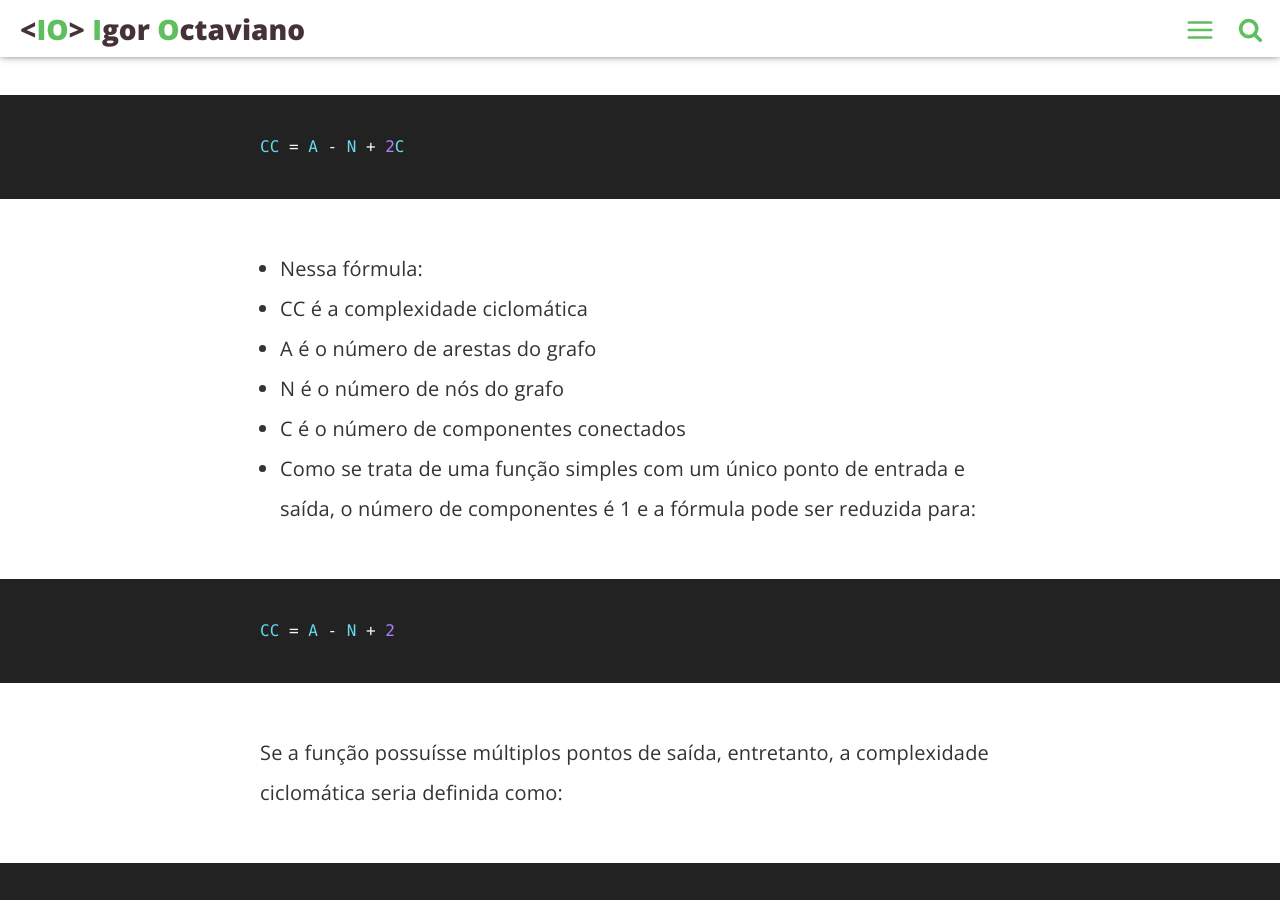
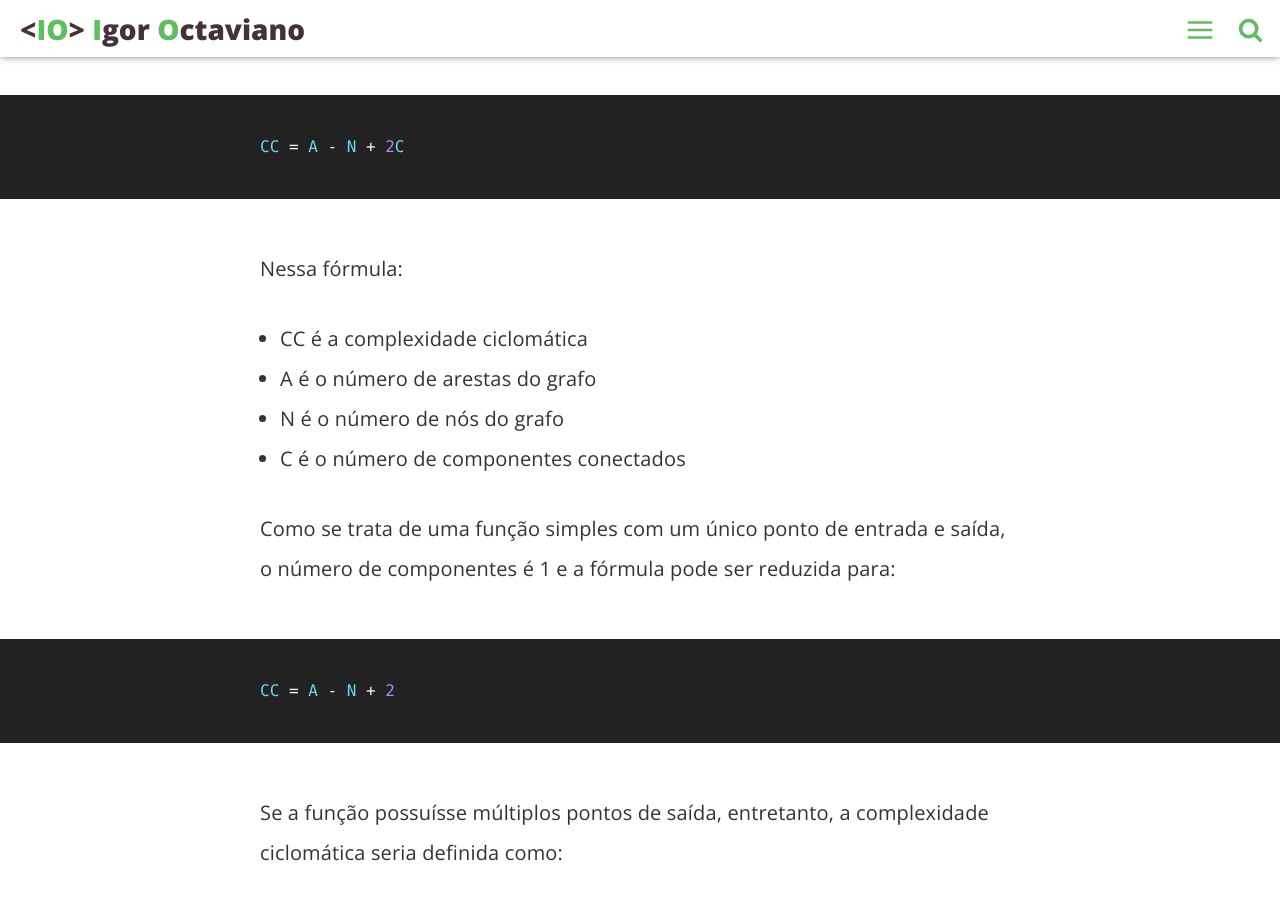
Before and after one commit to igoroctaviano/blog, a Jekyll site: the page built from _posts/2016-03-22-complexidade-ciclomatica.md, in a window 1280 px wide and 900 px high, scrolled down 3551 px. Built offline with Jekyll 4.4.1, drawn with Linux system fonts in a browser that asks for light colours; comment, search, counter and statistics services are not loaded.

Commit message:
Update content

```diff
--- a/_posts/2016-03-22-complexidade-ciclomatica.md
+++ b/_posts/2016-03-22-complexidade-ciclomatica.md
@@ -74,12 +74,12 @@ Com base nesse grafo, podemos definir a complexidade ciclomática de um programa
 CC = A - N + 2C
 {% endhighlight ruby %}
 
-+ Nessa fórmula:
+Nessa fórmula:
 - CC é a complexidade ciclomática
 - A é o número de arestas do grafo
 - N é o número de nós do grafo
 - C é o número de componentes conectados
--
+
 Como se trata de uma função simples com um único ponto de entrada e saída, o número de componentes é 1 e a fórmula pode ser reduzida para:
 
 {% highlight ruby %}
@@ -122,7 +122,7 @@ Disso se infere que quanto menor a complexidade, menor a quantidade de testes ne
 
 ### Referências
 
-* Obviamente, já que a complexidade é um valor específico, é possível extrair da mesma uma referência. Baseado no trabalho de McCabe, esses valores de referência são:
+Obviamente, já que a complexidade é um valor específico, é possível extrair da mesma uma referência. Baseado no trabalho de McCabe, esses valores de referência são:
 
 - 1-10, métodos simples, sem muito risco
 - 11-20, métodos medianamente complexos, com risco moderado
```
